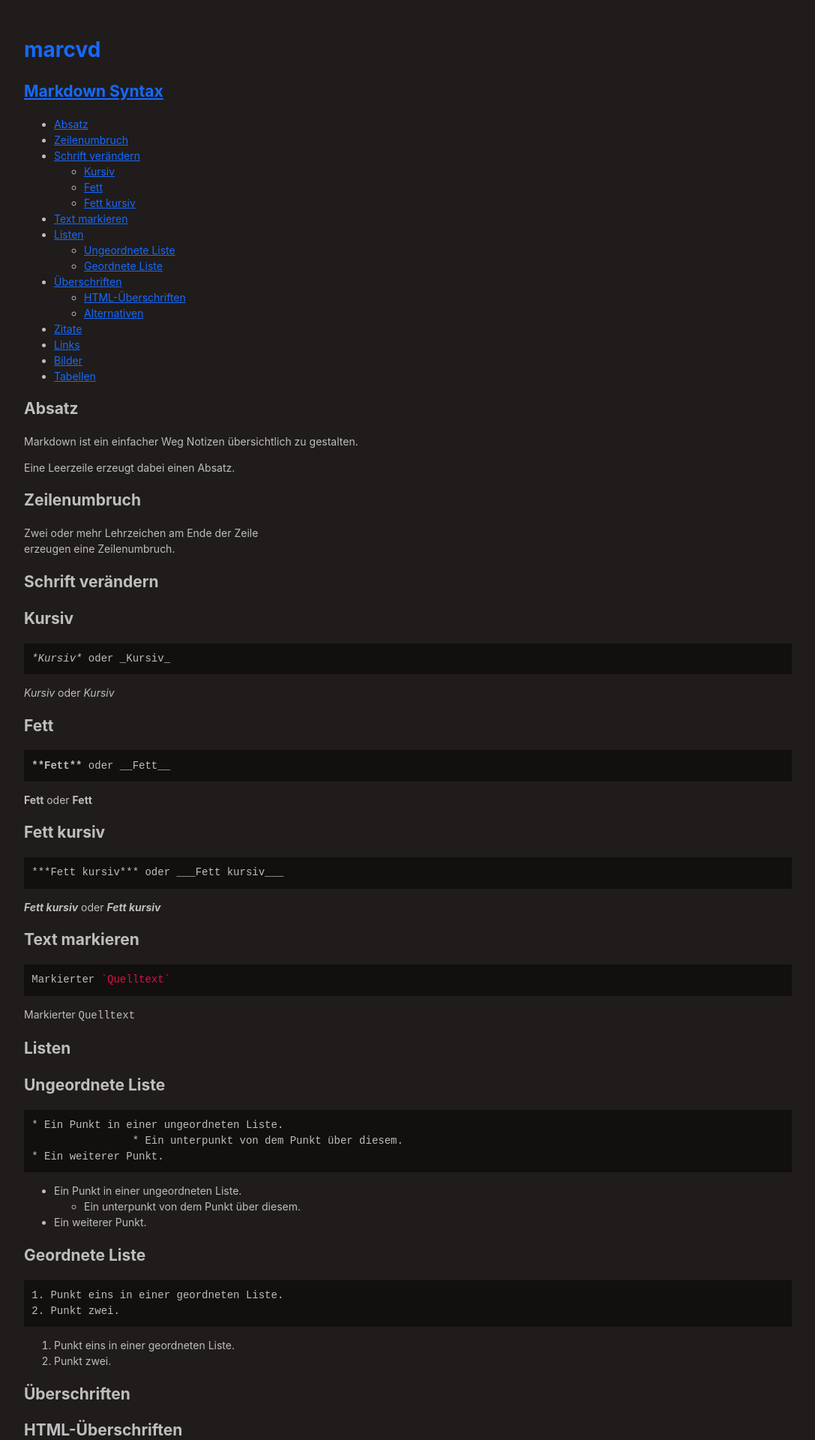
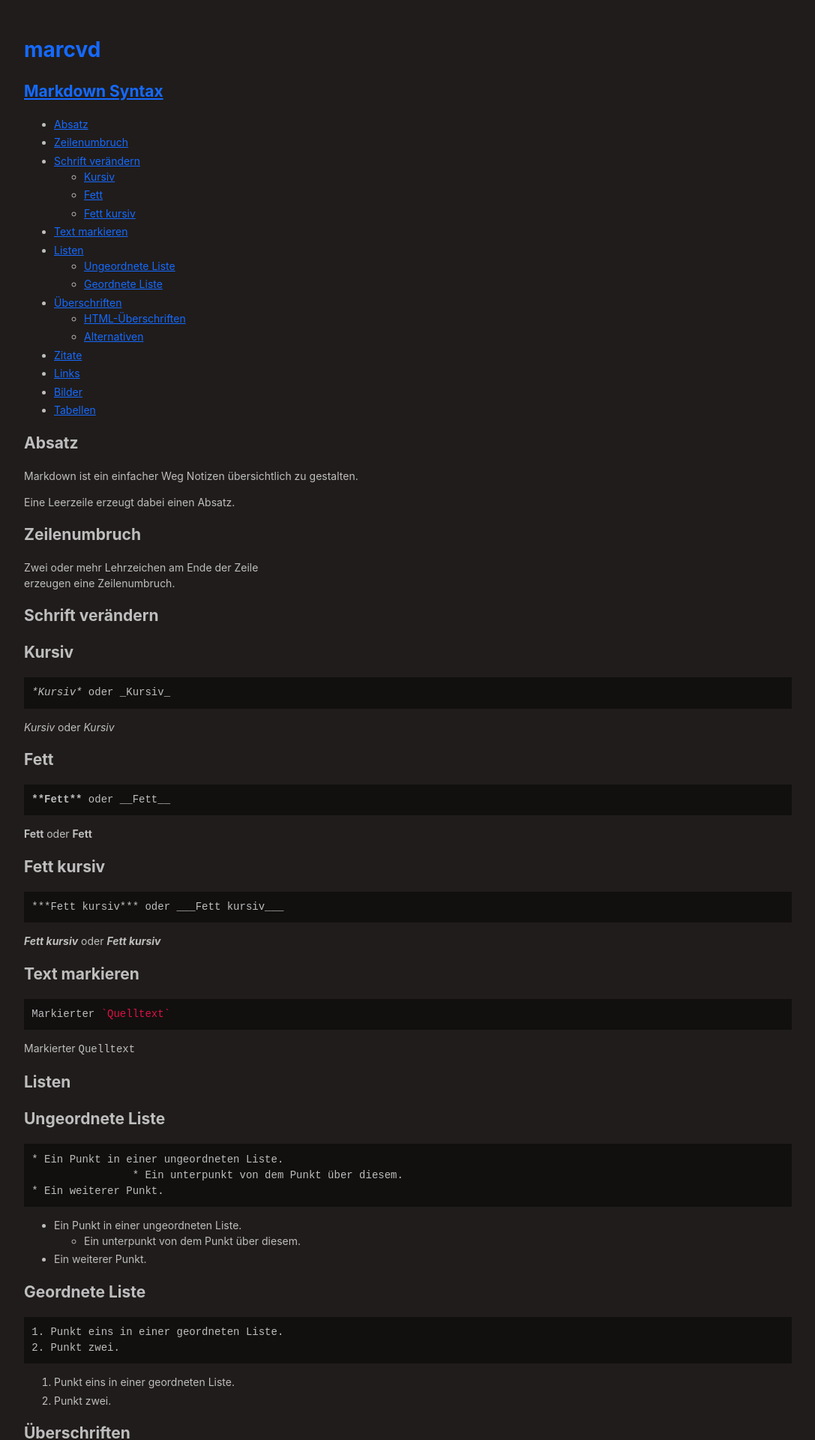
Before and after one commit to marc-q/marc-q.github.io, a Jekyll site: the page built from wiki/markdown.md, in a window 1280 px wide. Shown: the top 1920 px of the page at 75% size, without its empty margins (96-1183 px from the left). Built offline with Jekyll 4.4.1, drawn with Linux system fonts in a browser that asks for light colours; the repository's description, which GitHub fills in, is left out.

Commit message:
Remove some newlines an improve lists.

```diff
--- a/assets/css/style.css
+++ b/assets/css/style.css
@@ -1,141 +1,78 @@
 img, embed, object, video {max-width: 100%;}
 
 blockquote, pre {padding: 1%; white-space: pre-wrap;}
-
 blockquote {background-color: lightgrey; color: black;}
 
+li > p {margin-top: 16px;}
+li + li {margin-top: 0.25em;}
+
 table {max-width: 100%; overflow: auto; display: block; border-spacing: 0;}
-
 table th {font-weight: bold;}
-
 table th, table td {padding: 6px 13px;}
 
 div#message h1, div#message p {text-align: center; font-weight: bold;}
-
 div#message h1 {font-size: 5em;}
 
 .highlight table td { padding: 5px; }
-
 .highlight table pre { margin: 0; }
-
 .highlight .cm { color: #999988; font-style: italic; }
-
 .highlight .cp { color: #999999; font-weight: bold; }
-
 .highlight .c1 { color: #999988; font-style: italic; }
-
 .highlight .cs { color: #999999; font-weight: bold; font-style: italic; }
-
 .highlight .c, .highlight .cd { color: #999988; font-style: italic; }
-
 .highlight .err { color: #a61717; background-color: #e3d2d2; }
-
 .highlight .gd { color: #bebebe; background-color: #ffdddd; }
-
 .highlight .ge { color: #bebebe; font-style: italic; }
-
 .highlight .gr { color: #aa0000; }
-
 .highlight .gh { color: #999999; }
-
 .highlight .gi { color: #bebebe; background-color: #ddffdd; }
-
 .highlight .go { color: #888888; }
-
 .highlight .gp { color: #555555; }
-
 .highlight .gs { font-weight: bold; }
-
 .highlight .gu { color: #aaaaaa; }
-
 .highlight .gt { color: #aa0000; }
-
 .highlight .kc { color: #bebebe; font-weight: bold; }
-
 .highlight .kd { color: #bebebe; font-weight: bold; }
-
 .highlight .kn { color: #bebebe; font-weight: bold; }
-
 .highlight .kp { color: #bebebe; font-weight: bold; }
-
 .highlight .kr { color: #bebebe; font-weight: bold; }
-
 .highlight .kt { color: #445588; font-weight: bold; }
-
 .highlight .k, .highlight .kv { color: #bebebe; font-weight: bold; }
-
 .highlight .mf { color: #009999; }
-
 .highlight .mh { color: #009999; }
-
 .highlight .il { color: #009999; }
-
 .highlight .mi { color: #009999; }
-
 .highlight .mo { color: #009999; }
-
 .highlight .m, .highlight .mb, .highlight .mx { color: #009999; }
-
 .highlight .sb { color: #d14; }
-
 .highlight .sc { color: #d14; }
-
 .highlight .sd { color: #d14; }
-
 .highlight .s2 { color: #d14; }
-
 .highlight .se { color: #d14; }
-
 .highlight .sh { color: #d14; }
-
 .highlight .si { color: #d14; }
-
 .highlight .sx { color: #d14; }
-
 .highlight .sr { color: #009926; }
-
 .highlight .s1 { color: #d14; }
-
 .highlight .ss { color: #990073; }
-
 .highlight .s { color: #d14; }
-
 .highlight .na { color: #008080; }
-
 .highlight .bp { color: #999999; }
-
 .highlight .nb { color: #0086B3; }
-
 .highlight .nc { color: #445588; font-weight: bold; }
-
 .highlight .no { color: #008080; }
-
 .highlight .nd { color: #3c5d5d; font-weight: bold; }
-
 .highlight .ni { color: #800080; }
-
 .highlight .ne { color: #990000; font-weight: bold; }
-
 .highlight .nf { color: #990000; font-weight: bold; }
-
 .highlight .nl { color: #990000; font-weight: bold; }
-
 .highlight .nn { color: #555555; }
-
 .highlight .nt { color: #000080; }
-
 .highlight .vc { color: #008080; }
-
 .highlight .vg { color: #008080; }
-
 .highlight .vi { color: #008080; }
-
 .highlight .nv { color: #008080; }
-
 .highlight .ow { color: #bebebe; font-weight: bold; }
-
 .highlight .o { color: #bebebe; font-weight: bold; }
-
 .highlight .w { color: #bbbbbb; }
-
 .highlight { background-color: #11100f; }
```
